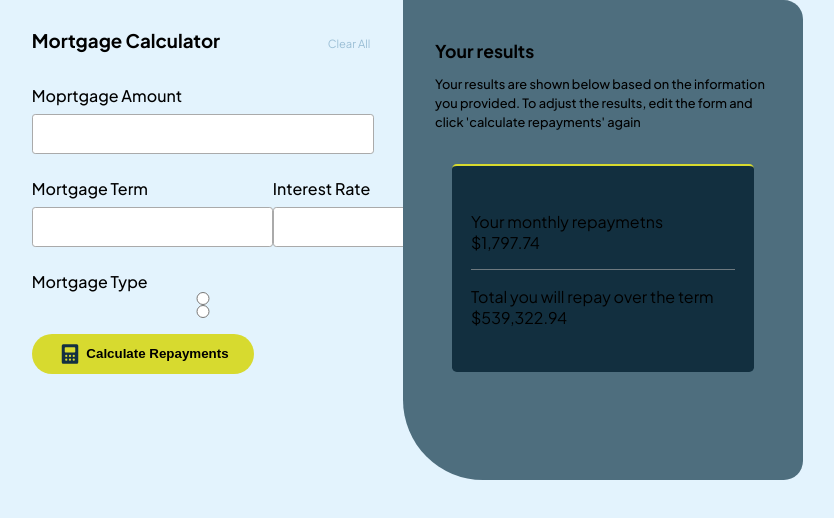
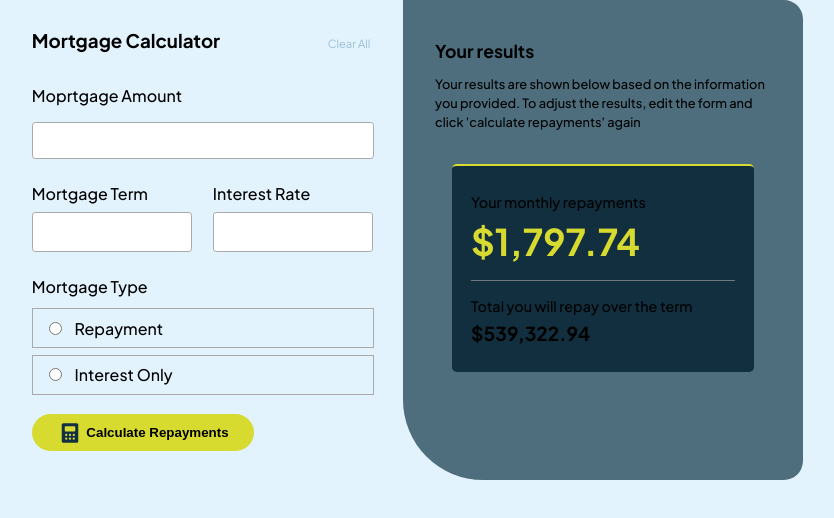
Before and after one commit to JunLovin/mortgage-repayment-calculator, a React (Vite) app: page / in a window 1280 px wide. Shown: the top 518 px of the page, without its empty margins (237-1071 px from the left). Built offline with nearby package versions, Linux system fonts and the light colour scheme.

Commit message:
Ad classNames in divs and inputs to style

```diff
--- a/src/App.jsx
+++ b/src/App.jsx
@@ -8,32 +8,38 @@ function App() {
       <article className="calculator">
         <h1>Mortgage Calculator</h1>
         <span className="clearAll">Clear All</span>
-        <label htmlFor='amount'>Moprtgage Amount</label>
+        <label htmlFor='amount' className="label">Moprtgage Amount</label>
         <input id='amount' name='amount' type='text'></input>
         <div className='two-inputs'>
-        <div>
-          <label>Mortgage Term</label>
-          <input type='text'></input>
+        <div className="first-input">
+          <label htmlFor="term" className="label">Mortgage Term</label>
+          <input type='text' id="term" name="term"></input>
         </div>
-        <div>
-          <label>Interest Rate</label>
-          <input type='text'></input>
+        <div className="second-input">
+          <label htmlFor="interest-rate" className="label">Interest Rate</label>
+          <input type='text' id="interest-rate" name="interest-rate"></input>
         </div>
         </div>
-        <label>Mortgage Type</label>
-        <input type="radio" value="Repayment"/>
-        <input type='radio' value="Interest Only"/>
+        <label className="label">Mortgage Type</label>
+        <div className="radio-btn">
+          <div className="first-radio-btn">
+          <input type="radio" value="Repayment" id="repayment" name="repayment"/><label htmlFor="repayment">Repayment</label>
+          </div>
+          <div className="second-radio-btn">
+          <input type='radio' value="Interest Only" name="interest" id="interest"/><label htmlFor="interest">Interest Only</label>
+          </div>
+        </div>
         <button><img src={calculatorBtn}/>Calculate Repayments</button>
       </article>
       <article className='results'>
         <h2>Your results</h2>
         <p className="results-description">Your results are shown below based on the information you provided. To adjust the results, edit the form and click {"'calculate repayments'"} again</p>
         <div className='monthlyRepayment'>
-          <p>Your monthly repaymetns</p>
-          <p>$1,797.74</p>
+          <p className="monthlyRepayment-text">Your monthly repayments</p>
+          <p className="value">$1,797.74</p>
           <hr/>
-          <p>Total you will repay over the term</p>
-          <p>$539,322.94</p>
+          <p className="monthlyRepayment-text">Total you will repay over the term</p>
+          <p className="second-value">$539,322.94</p>
         </div>
       </article>
     </section>
```
